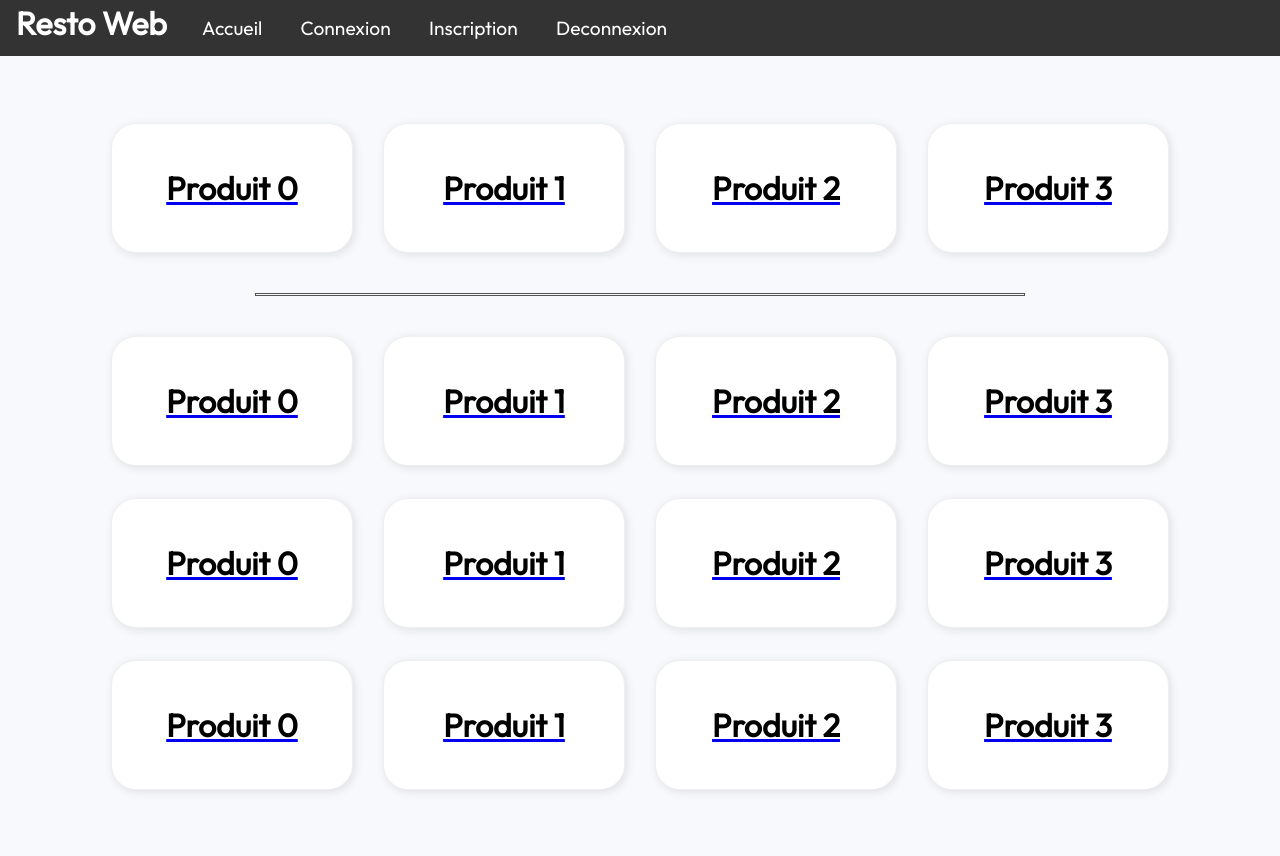
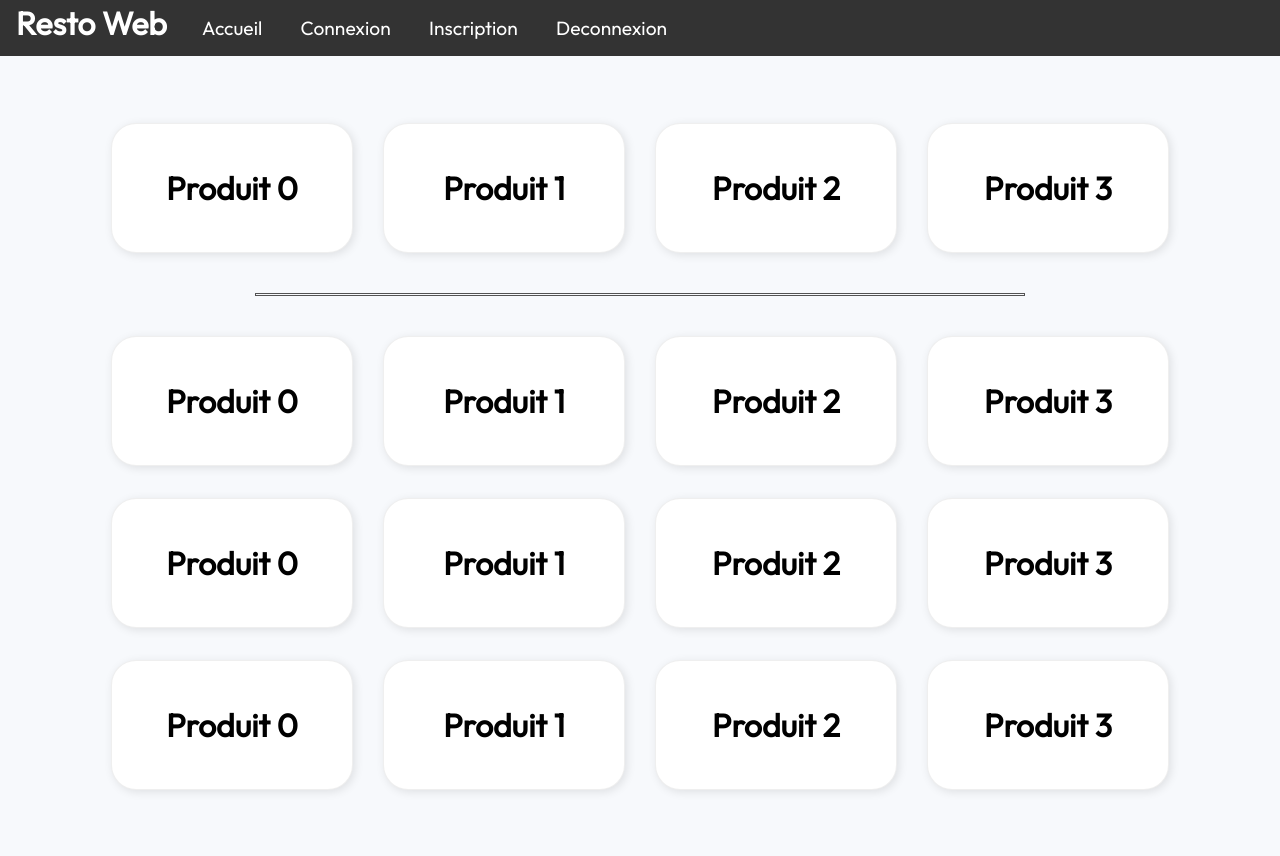
Before and after one commit to HugoFAURE99/restoweb, a PHP site: page / in a window 1280 px wide. Run offline with PHP 8.4, Linux system fonts and the light colour scheme.

Commit message:
patched div name &  added index product car animation & added confirmation && payer CSS

```diff
--- a/src/features/confirmation/confirmation.css
+++ b/src/features/confirmation/confirmation.css
@@ -9,7 +9,7 @@
     align-items: center;
 }
 
-.connect_container {
+.confirmation_container {
     width: 25%;
     min-width: 300px;
     height: 30%;
--- a/src/features/payer/payer.css
+++ b/src/features/payer/payer.css
@@ -9,7 +9,7 @@
     align-items: center;
 }
 
-.connect_container {
+.payment_container {
     width: 25%;
     min-width: 300px;
     height: 30%;
--- a/src/features/payer/payer.php
+++ b/src/features/payer/payer.php
@@ -15,7 +15,7 @@
 
 
     <div class="page">
-        <div class="connect_container">
+        <div class="payment_container">
             <h1>Paiement de votre commande</h1>
             <form action="../confirmation/confirmation.php" method="post">
                 <input type="text" name="cb_number" placeholder="N° de CB">
--- a/src/index.css
+++ b/src/index.css
@@ -32,6 +32,12 @@
     border-color: rgba(128, 128, 128, 0.13);
     background-color: rgb(255, 255, 255);
     box-shadow: 2px 2px 10px 0 rgba(0, 0, 0, 0.1);
+    transition: all 0.3s ease-in-out;
+}
+
+.product_card:hover {
+    box-shadow: 2px 2px 10px 0 rgba(0, 0, 0, 0.3);
+    transform: scale(1.1);
 }
 
 .product_card h2 {
@@ -39,6 +45,8 @@
     color: rgb(0, 0, 0);
 
 }
+
+.pro
 
 .product_card p {
     font-size: 1rem;
@@ -51,5 +59,8 @@ hr {
     border: solid;
     border-width: 1px;
     border-color: rgb(83, 83, 83);
+}
 
+.product_card_link {
+    text-decoration: none;
 }
--- a/src/index.php
+++ b/src/index.php
@@ -14,11 +14,11 @@
     ?>
     <div class="page">
         <?php
-        //4 produits les plus commandés
+        //Display 4 more ordered products
             echo "<div class='product_list_container'>";
-            // Affichage d'une ligne de 4 produits
+            //Display a line of 4 products
             for ($i = 0; $i < 4; $i++) {
-                echo "<a href='features/produit/produit.php'>";
+                echo "<a href='features/produit/produit.php?id=$i' class='product_card_link'>";
                 echo "<div class='product_card'>
                         <h2>Produit $i</h2>
                     </div>";
@@ -30,15 +30,15 @@
         <hr>
 
         <?php
-        //Affichage de tous les produits
-            //Affichage de j lignes de 4 produits
+        //Display of all products
+            //Display of j lines of 4 products
             for ($j = 0; $j < 3; $j++) {
 
                 echo "<div class='product_list_container'>";
 
-                // Affichage d'une ligne de 4 produits
+                //Display a line of 4 products
                 for ($i = 0; $i < 4; $i++) {
-                    echo "<a href='features/produit/produit.php'>";
+                    echo "<a href='features/produit/produit.php?id=$i' class='product_card_link'>";
                     echo "<div class='product_card'>
                             <h2>Produit $i</h2>
                         </div>";
```
Also changed, not shown: src/features/confirmation/confirmation.php (+5 -3 lines).
